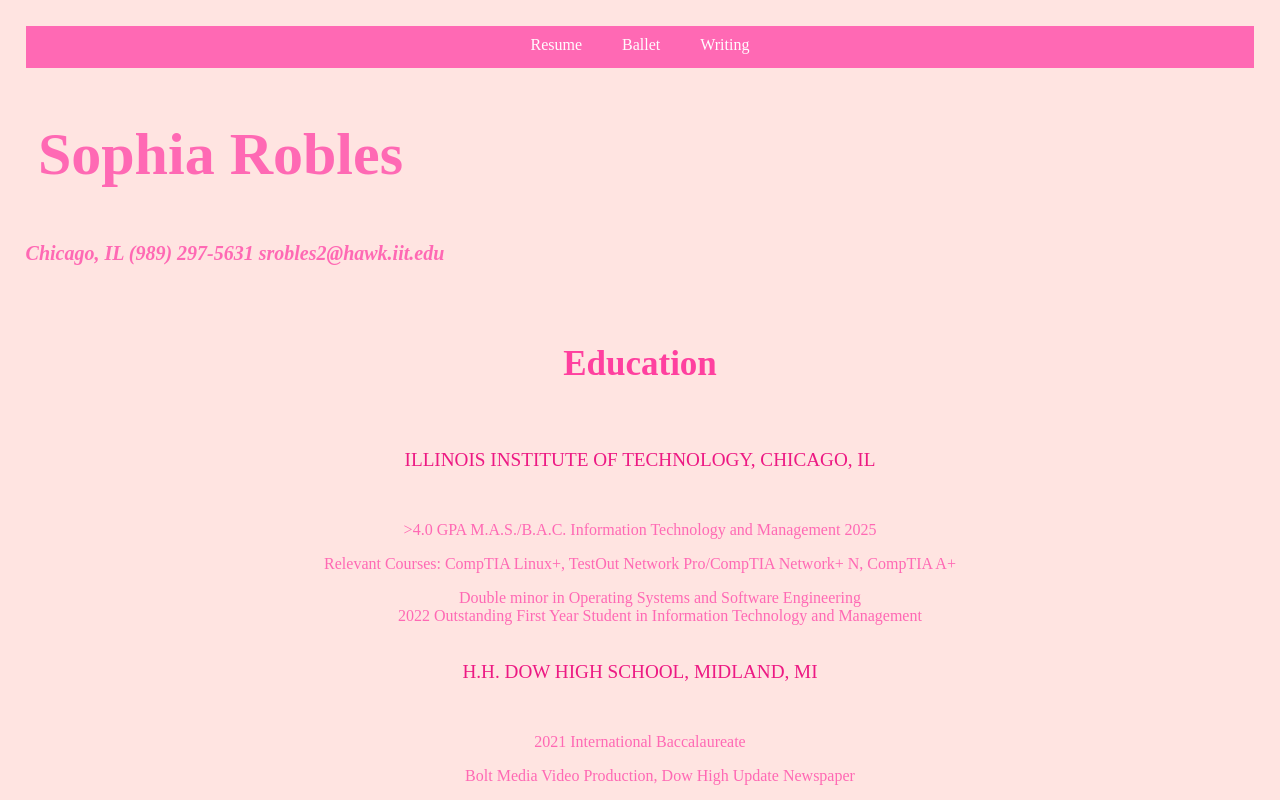
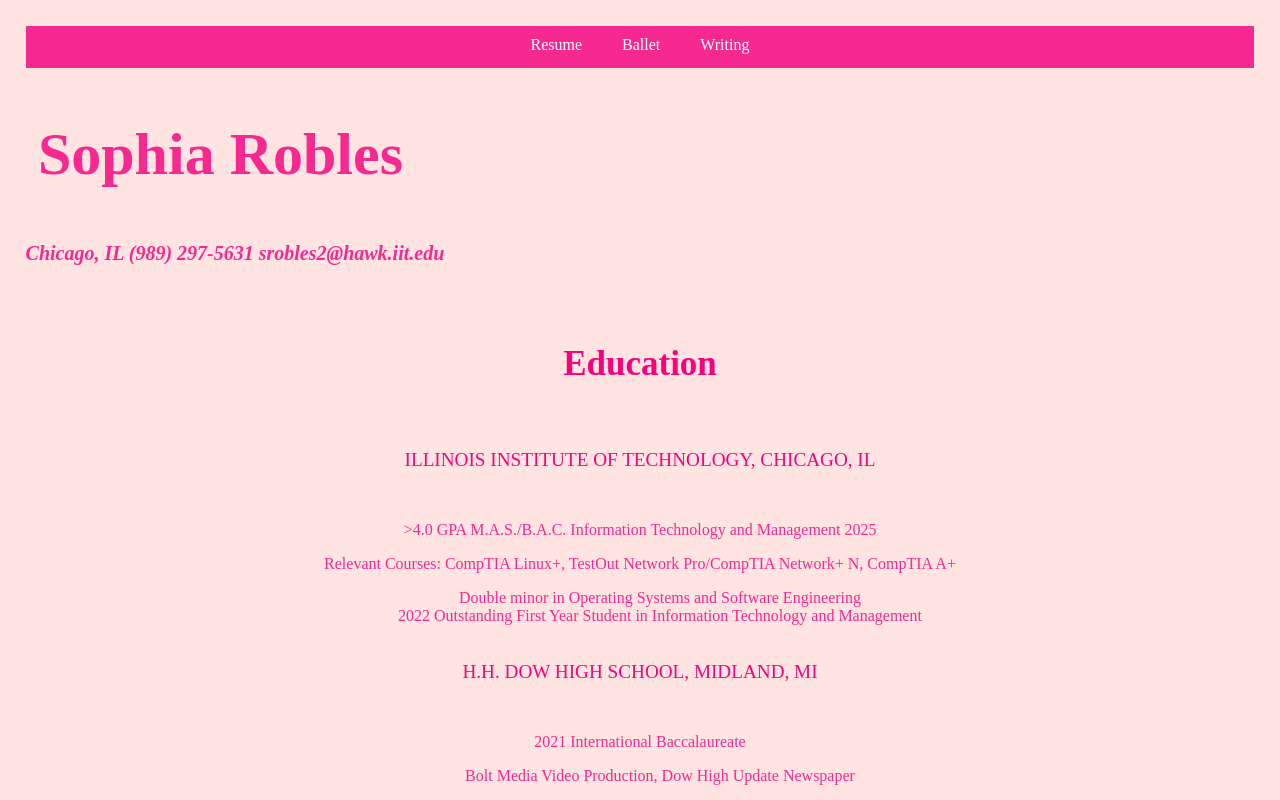
Before and after one commit to sophiamrobles/project3, a plain HTML site: page index.html in a window 1280 px wide. Shown: the top 800 px of the page. Drawn offline with Linux system fonts and the light colour scheme.

Commit message:
increase contrast

```diff
--- a/css/style.css
+++ b/css/style.css
@@ -1,5 +1,5 @@
 #main-navbar {
-  background-color: hotpink;
+  background-color: rgb(246, 41, 144);
   overflow:hidden;
 }
 #navbar-container{
@@ -24,18 +24,18 @@
 }
 #main-navbar ul li a:hover {
   background-color: mistyrose;
-  color: hotpink;
+  color: rgb(246, 41, 144);
 }
 body {
   background-color: mistyrose;
   font-family: 'Times New Roman', Times, serif;
   text-align: center;
-  color:hotpink;
+  color:rgb(246, 41, 144);
   padding: 2%;
 }
 #name {
   font-family: 'silkscreen';
-  color:hotpink;
+  color:rgb(246, 41, 144);
   font-weight: bolder;
   text-align:left;
   position: sticky;
@@ -43,13 +43,13 @@
   padding: 1%;
 }
 h2 {
-  color:rgb(255, 64, 159);
+  color:rgb(250, 0, 125);
   position: sticky;
   font-size: 35px;
   padding: .75em;
 }
 h4 {
-  color:rgb(237, 25, 131);
+  color:rgb(250, 0, 125);
   font-size: 1.2em;
   font-weight:lighter;
   padding-bottom: 2%;
```
